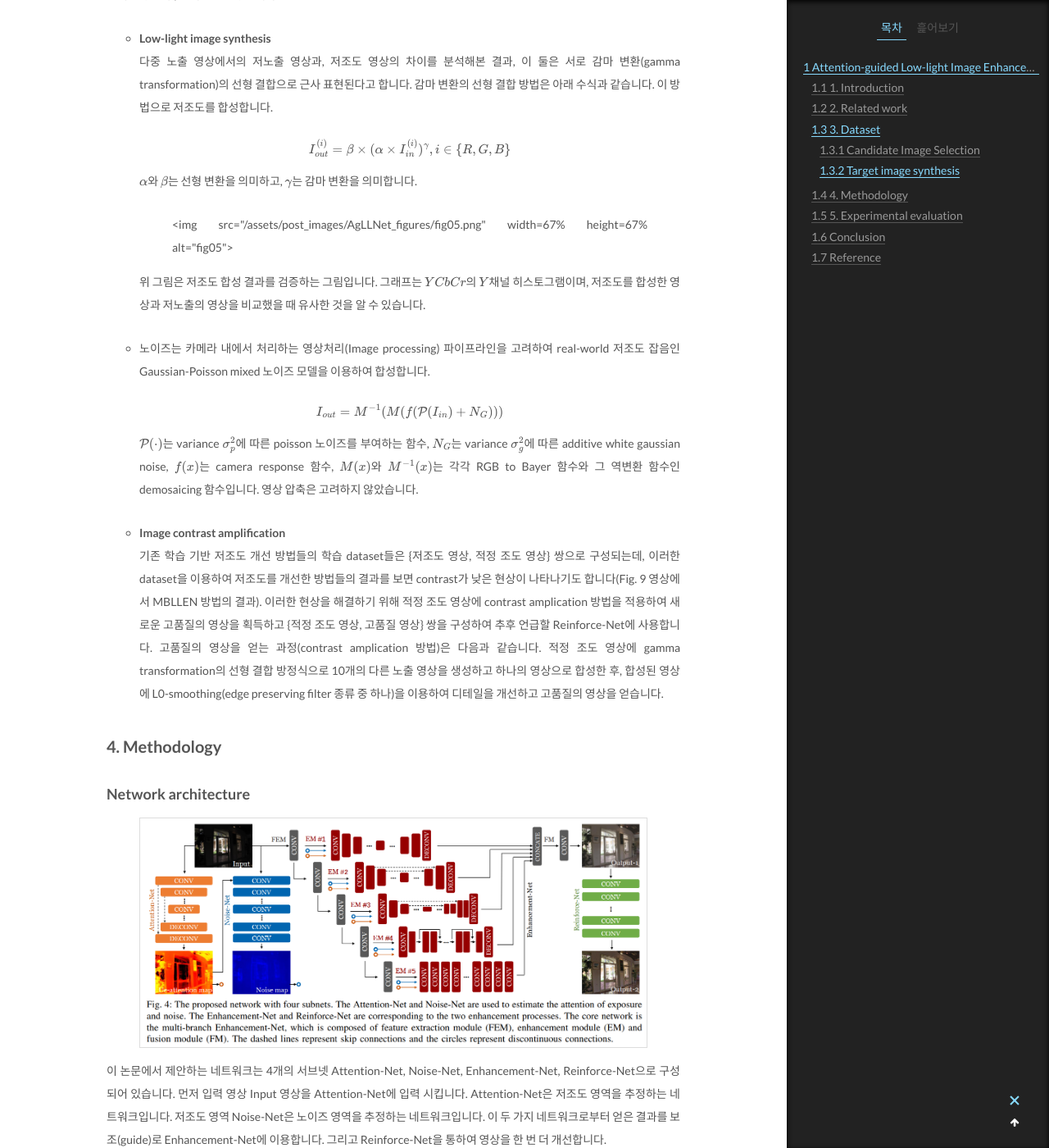
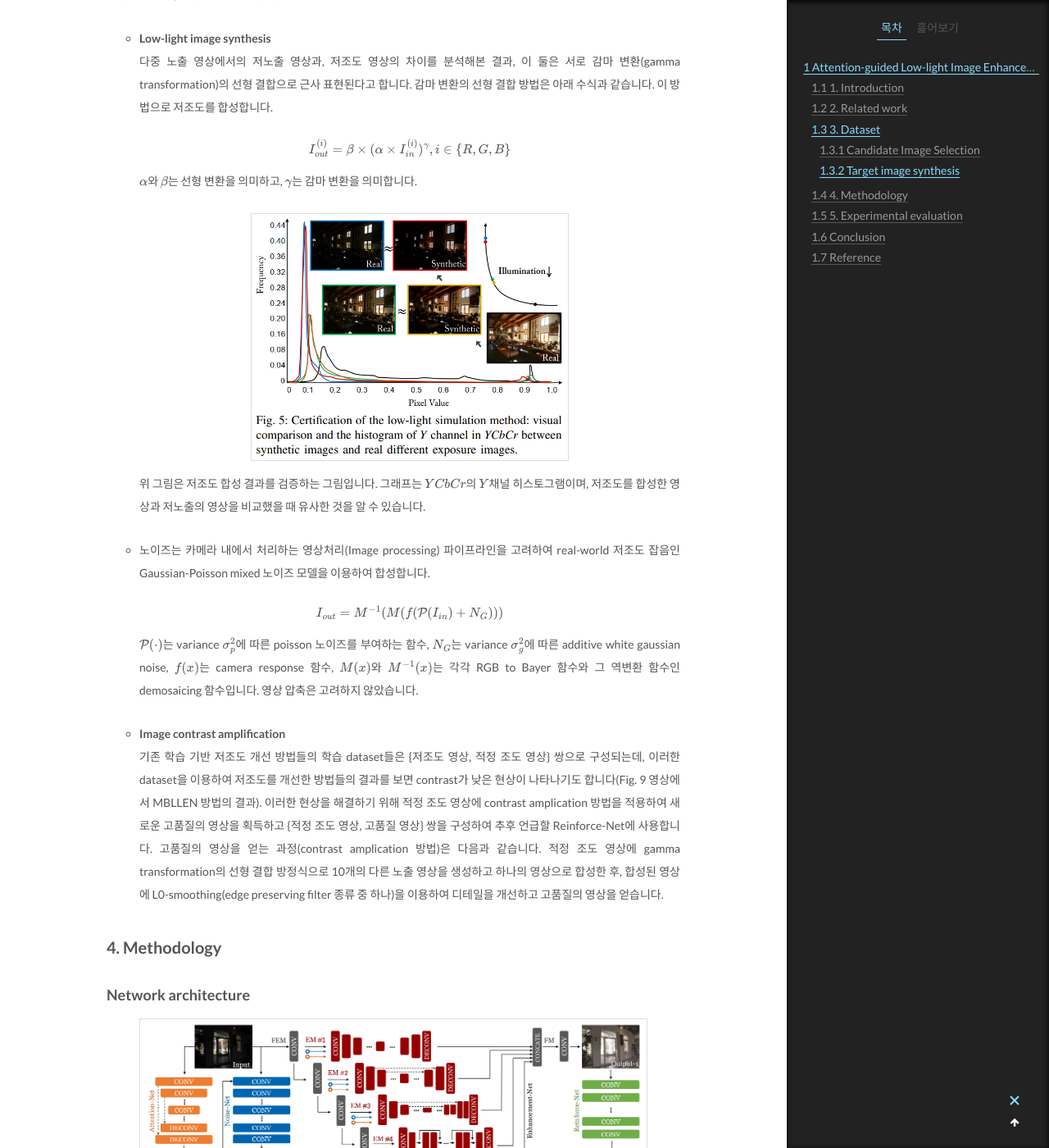
Before and after one commit to CH-Improc/ch-improc.github.io, a Jekyll site: the page built from _posts/2020-01-23-attention-guided-low-light-enhancement.md, in a window 1280 px wide and 1400 px high, scrolled down 3220 px. Shown: the whole window at 82% size. Built offline with Jekyll 4.4.1, drawn with Linux system fonts in a browser that asks for light colours; formulas are drawn with MathJax 3; some of the changed text lies outside the part shown.

Commit message:
Fixed tex and section

```diff
--- a/_posts/2020-01-23-attention-guided-low-light-enhancement.md
+++ b/_posts/2020-01-23-attention-guided-low-light-enhancement.md
@@ -71,7 +71,7 @@ Real-world에서 대량의 {저조도 영상, 적정 조도 영상} 쌍 dataset
 
   $\alpha$와 $\beta$는 선형 변환을 의미하고, $\gamma$는 감마 변환을 의미합니다.
 
-  <figure><img src="{{ '/assets/post_images/AgLLNet_figures/fig05.png' | prepend: site.baseurl}}" width=67% height=67% alt="fig05"></figure>
+  <figure><img src="{{ '/assets/post_images/AgLLNet_figures/fig05.png' | prepend: site.baseurl}}" width="67%" height="67%" alt="fig05"></figure>
 
   위 그림은 저조도 합성 결과를 검증하는 그림입니다. 그래프는 $YCbCr$의 $Y$채널 히스토그램이며, 저조도를 합성한 영상과 저노출의 영상을 비교했을 때 유사한 것을 알 수 있습니다.
 - 노이즈는 카메라 내에서 처리하는 영상처리(Image processing) 파이프라인을 고려하여 real-world 저조도 잡음인 Gaussian-Poisson mixed 노이즈 모델을 이용하여 합성합니다.
@@ -97,7 +97,7 @@ Real-world에서 대량의 {저조도 영상, 적정 조도 영상} 쌍 dataset
 
   $max_{c}(x)$는 color채널 중에 최댓값을 반환하는 함수, $R$은 ground truth인 적정 조도 영상, $\mathcal{F}(R)$는 합성한 저조도 영상, $A$는 ue-attention map입니다.
 
-  <figure><img src="{{ '/assets/post_images/AgLLNet_figures/fig06.png' | prepend: site.baseurl}}" width=67% height=67% alt="fig06"></figure>
+  <figure><img src="{{ '/assets/post_images/AgLLNet_figures/fig06.png' | prepend: site.baseurl}}" width="67%" height="67%" alt="fig06"></figure>
 
   위 사진은 입력 영상에 따른 ue-attention map과 반전된 ue-attention map, 기존 Retinex 이론의 illumination map을 보입니다. 반전된 ue-attention map은 기존 Retinex 이론에서 사용하는 illumination map과 유사한데, 이 내용은 ue-attention map에는 조도 혹은 노출에 관련된 정보가 있다는 것을 의미하고 Attention-Net을 사용하는 이유를 뒷받침해줍니다. 한편, 반전된 ue-attention map을 기존의 Retinex 이론 기반 알고리즘들에 바로 적용하면 만족할만한 결과를 얻을 수 없는데, 그 이유는 기존 Retinex 이론 기반 알고리즘들이 black 영역(pixel 값이 0인 부분)과 노이즈 영역을 다루기 어렵기 때문이라고 주장하고 있습니다.
 
@@ -195,8 +195,9 @@ synthetic dataset, real dataset, real images들에 대해 실험을 진행했으
 <figure><img src="{{ '/assets/post_images/AgLLNet_figures/fig07.png' | prepend: site.baseurl}}" alt="fig07"></figure>
 위 사진은 저조도와 노이즈를 합성한 영상에 대해 실험 결과 영상들입니다. 노이즈를 고려하지 않은 저조도 개선 방법에는 결과에 최신 노이즈 제거 방법중 하나인 CDBNet을 적용했다고 합니다. 그럼에도 불구하고 제안하는 방법이 노이즈가 적게 보이며, ground truth에 가까운 것을 알 수 있습니다.
 
-<figure><img src="{{ '/assets/post_images/AgLLNet_figures/table01.png' | prepend: site.baseurl}}" alt="table01"></figure>
+<figure><img src="{{ '/assets/post_images/AgLLNet_figures/table01.png' | prepend: site.baseurl}}" width="67%" height="67%" alt="table01"></figure>
 <figure><img src="{{ '/assets/post_images/AgLLNet_figures/table02.png' | prepend: site.baseurl}}" alt="table02"></figure>
+
 표1, 2는 다양한 성능 평가 방법을 이용하여 객관적 평가한 결과를 보입니다. 표 1은 노이즈를 추가하지 않은 synthetic dataset, 표 2는 노이즈를 추가한 synthetic dataset에 대한 실험입니다. 제안하는 방법의 성능 수치가 가장 높게 나온 것을 알 수 있습니다.
 
 
```
